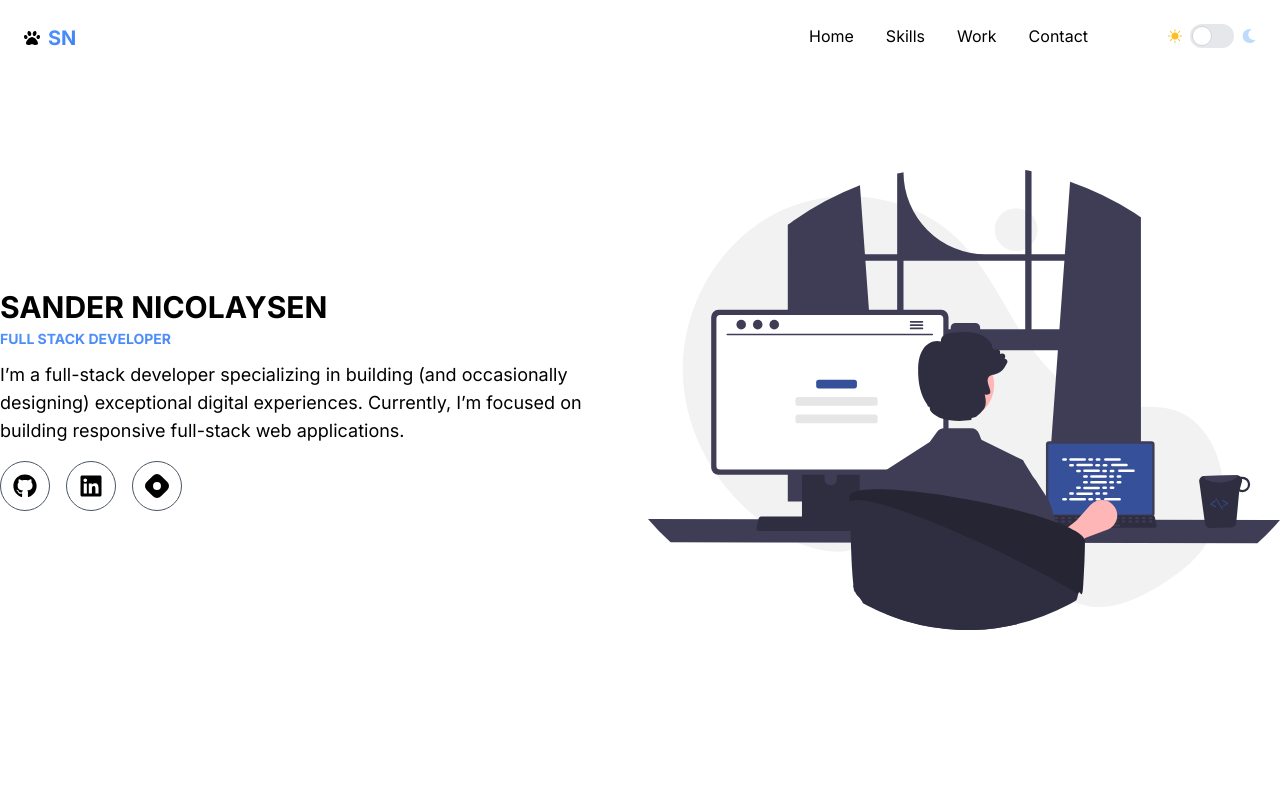
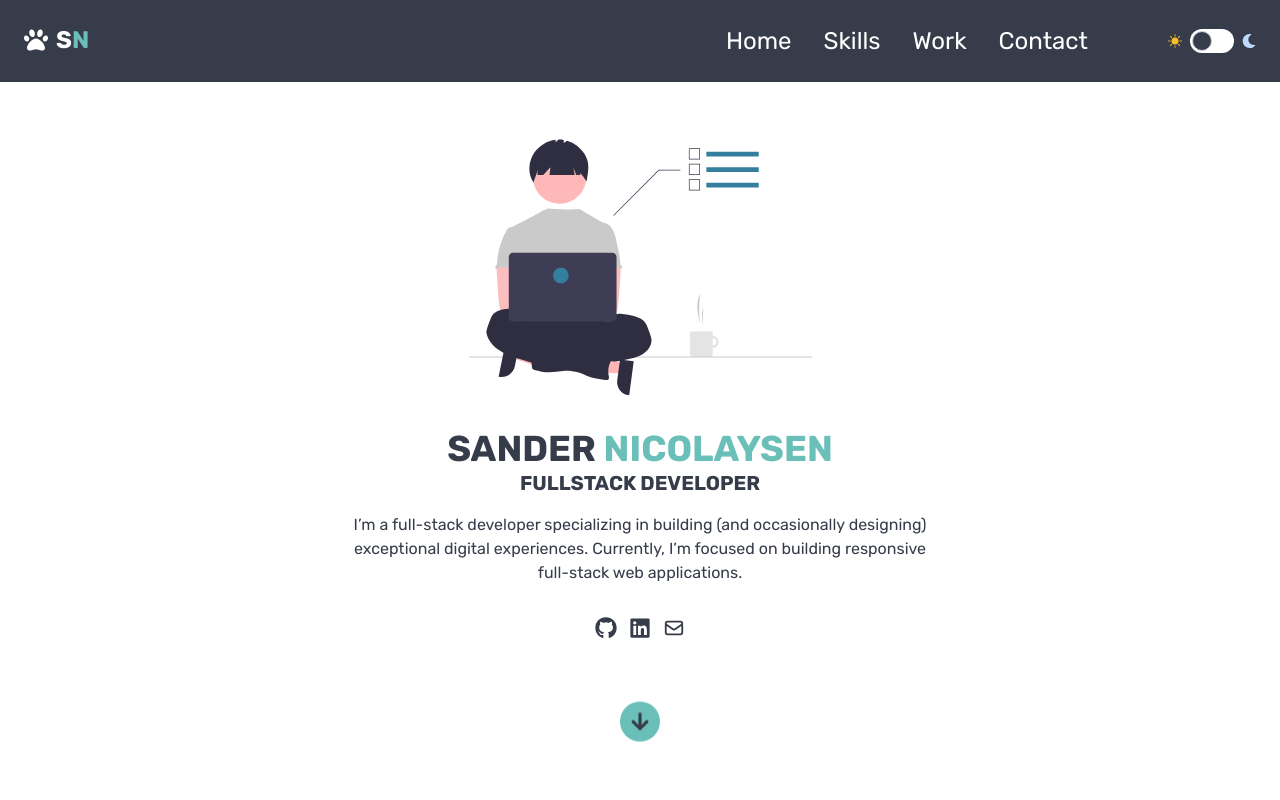
Before and after one commit to SanderNicolaysen/portfolio, a React (Vite) app: page / in a window 1280 px wide. Shown: the top 800 px of the page. Built offline with nearby package versions, Linux system fonts and the light colour scheme.

Commit message:
created basic layout for homepage

```diff
--- a/package.json
+++ b/package.json
@@ -12,7 +12,9 @@
     "react": "^18.2.0",
     "react-dom": "^18.2.0",
     "react-icons": "^4.4.0",
-    "react-scroll": "^1.8.7"
+    "react-scroll": "^1.8.7",
+    "react-tsparticles": "^2.3.1",
+    "tsparticles": "^2.3.1"
   },
   "devDependencies": {
     "@types/react": "^18.0.17",
--- a/src/App.jsx
+++ b/src/App.jsx
@@ -2,15 +2,19 @@ import Home from './components/Home'
 import Contact from './components/Contact'
 import Layout from './components/Layout'
 import Footer from './components/Footer'
+import Particle from './components/Particle'
 
 function App() {
   return (
-    <Layout>
-      <Home />
-      {/* <div className="spacer home-background"></div> */}
-      <Contact />
-      <Footer />
-    </Layout>
+    <>
+      {/* <Particle /> */}
+      <Layout>
+        <Home />
+        {/* <div className="spacer home-background"></div> */}
+        {/* <Contact /> */}
+        <Footer />
+      </Layout>
+    </>
   )
 }
 
--- a/src/components/Footer.jsx
+++ b/src/components/Footer.jsx
@@ -1,7 +1,7 @@
 const Footer = () => {
   return (
-    <footer className="mx-6 my-4">
-      <span className="text-sm text-gray-500">© 2022 Sander Nicolaysen</span>
+    <footer className="mx-6 my-4 text-center">
+      <span className="text-sm text-gray-500">© 2022 Sander Nicolaysen. All Rights Reserved.</span>
     </footer>
   )
 }
--- a/src/components/Home.jsx
+++ b/src/components/Home.jsx
@@ -1,34 +1,33 @@
-import Programmer from '../assets/undraw_programming_re_kg9v.svg'
-import LinkButton from './ui/LinkButton'
 import { FaGithub, FaLinkedin } from 'react-icons/fa'
-import { SiHashnode } from 'react-icons/si'
+import PersonCoding from '../assets/person-coding.svg'
+import { HiOutlineMail } from 'react-icons/hi'
+import ArrowDownButton from './ui/ArrowDownButton'
 
 const Home = () => {
   return (
-    <div className="h-screen relative">
-      <header
-        name="home"
-        className={`grid md:grid-cols-2 gap-4 place-items-center h-full container mx-auto relative z-10`}
-      >
-        <div className="">
-          <h1 className="font-bold uppercase text-3xl">Sander Nicolaysen</h1>
-          <h2 className="font-bold uppercase text-sm text-gradient-blue mt-1">Full Stack Developer</h2>
-          <p className="text-lg mt-3">
-            I’m a full-stack developer specializing in building (and occasionally designing) exceptional digital
-            experiences. Currently, I’m focused on building responsive full-stack web applications.
-          </p>
-          <div className="mt-4 flex gap-4">
-            <LinkButton icon={<FaGithub />} link="https://github.com/SanderNicolaysen" />
-            <LinkButton icon={<FaLinkedin />} link="https://www.linkedin.com/in/sandernicolaysen/" />
-            <LinkButton icon={<SiHashnode />} link="#" />
-          </div>
-        </div>
-        <div className="hidden md:block">
-          <img src={Programmer} alt="person on computer" />
-        </div>
-      </header>
-      {/* <div className="spacer home-background-2 absolute bottom-0"></div> */}
-    </div>
+    <header name="home" className="min-h-screen flex items-center justify-center flex-col container mx-auto">
+      <img className="mb-4 mt-16" src={PersonCoding} alt="SVG icon of person coding" />
+      <h1 className="text-4xl font-bold text-center uppercase">
+        SANDER <span className="text-green-500">NICOLAYSEN</span>
+      </h1>
+      <p className="uppercase font-bold text-xl mb-4">Fullstack Developer</p>
+      <p className="max-w-xl mb-8 text-center">
+        I’m a full-stack developer specializing in building (and occasionally designing) exceptional digital
+        experiences. Currently, I’m focused on building responsive full-stack web applications.
+      </p>
+      <div className="flex gap-3 mb-16">
+        <a className="cursor-pointer" target="_blank" href="https://github.com/SanderNicolaysen">
+          {<FaGithub size={22} />}
+        </a>
+        <a className="cursor-pointer" target="_blank" href="https://www.linkedin.com/in/sandernicolaysen/">
+          {<FaLinkedin size={22} />}
+        </a>
+        <a className="cursor-pointer" target="_blank" href="mailto: nicolaysensander96@gmail.com">
+          {<HiOutlineMail size={22} />}
+        </a>
+      </div>
+      <ArrowDownButton />
+    </header>
   )
 }
 
--- a/src/components/Layout.jsx
+++ b/src/components/Layout.jsx
@@ -2,7 +2,7 @@ import Navbar from './Navbar'
 
 const Layout = ({ children }) => {
   return (
-    <div className="min-h-screen dark:text-gray-300 font-inter dark:bg-dark">
+    <div className="min-h-screen text-darkGray dark:text-gray-300 font-rubik dark:bg-dark">
       <Navbar />
       <div className="">{children}</div>
     </div>
--- a/src/components/Navbar.jsx
+++ b/src/components/Navbar.jsx
@@ -2,32 +2,46 @@ import { Link } from 'react-scroll'
 import ThemeToggle from './ui/ThemeToggle'
 import { FaPaw } from 'react-icons/fa'
 import { useEffect, useState } from 'react'
+import { GiHamburgerMenu } from 'react-icons/gi'
 
 const Navbar = () => {
+  const [isOpen, setIsOpen] = useState(false)
+
   return (
-    <nav className="fixed z-20 w-full flex p-6 justify-between backdrop-blur dark:bg-secondary">
+    <nav className="fixed z-20 w-full flex p-6 justify-between backdrop-blur text-white text-2xl bg-darkGray dark:bg-secondary">
       <Link className="group cursor-pointer flex items-center gap-2" to="home" smooth={true} duration={500}>
         <i className="group-hover:rotate-45 transition-all duration-500 mb-[2px]">{<FaPaw />}</i>
-        <h1 className="font-bold text-xl border-b-2 border-transparent hover:border-blue-400 text-gradient-blue">SN</h1>
+        <h1 className="font-bold sm:text-2xl border-b-2 border-transparent hover:border-green-500">
+          S<span className="text-green-500">N</span>
+        </h1>
       </Link>
-      <ul className="flex">
+      <div className="md:hidden">
+        <GiHamburgerMenu />
+      </div>
+      <ul className="hidden md:flex md:items-center">
         <li>
-          <Link className="hover:border-b-2 hover:border-blue-400" to="home" smooth={true} duration={500}>
+          <Link
+            activeClass="border-b-2 border-green-500"
+            className="hover:border-b-2 hover:border-green-500"
+            to="home"
+            smooth={true}
+            duration={500}
+          >
             Home
           </Link>
         </li>
         <li>
-          <Link className="hover:border-b-2 hover:border-blue-400" to="skills" smooth={true} duration={500}>
+          <Link className="hover:border-b-2 hover:border-green-500" to="skills" smooth={true} duration={500}>
             Skills
           </Link>
         </li>
         <li>
-          <Link className="hover:border-b-2 hover:border-blue-400" to="work" smooth={true} duration={500}>
+          <Link className="hover:border-b-2 hover:border-green-500" to="work" smooth={true} duration={500}>
             Work
           </Link>
         </li>
         <li>
-          <Link className="hover:border-b-2 hover:border-blue-400" to="contact" smooth={true} duration={500}>
+          <Link className="hover:border-b-2 hover:border-green-500" to="contact" smooth={true} duration={500}>
             Contact
           </Link>
         </li>
--- /dev/null
+++ b/src/components/Particle.jsx
@@ -0,0 +1,93 @@
+import Particles from 'react-tsparticles'
+import { loadFull } from 'tsparticles'
+import { useCallback } from 'react'
+
+const Particle = () => {
+  const particlesInit = useCallback(async (engine) => {
+    console.log(engine)
+    // you can initiate the tsParticles instance (engine) here, adding custom shapes or presets
+    // this loads the tsparticles package bundle, it's the easiest method for getting everything ready
+    // starting from v2 you can add only the features you need reducing the bundle size
+    await loadFull(engine)
+  }, [])
+
+  const particlesLoaded = useCallback(async (container) => {
+    await console.log(container)
+  }, [])
+  return (
+    <Particles
+      id="tsparticles"
+      init={particlesInit}
+      loaded={particlesLoaded}
+      options={{
+        fpsLimit: 120,
+        interactivity: {
+          events: {
+            onClick: {
+              enable: true,
+              mode: 'push',
+            },
+            onHover: {
+              enable: false,
+              mode: 'repulse',
+            },
+            resize: false,
+          },
+          modes: {
+            push: {
+              quantity: 4,
+            },
+            repulse: {
+              distance: 200,
+              duration: 0.4,
+            },
+          },
+        },
+        particles: {
+          color: {
+            value: '#363C4A',
+          },
+          links: {
+            color: '#363C4A',
+            distance: 150,
+            enable: true,
+            opacity: 0.5,
+            width: 1,
+          },
+          collisions: {
+            enable: true,
+          },
+          move: {
+            directions: 'none',
+            enable: true,
+            outModes: {
+              default: 'bounce',
+            },
+            random: false,
+            speed: 0.2,
+            straight: false,
+          },
+          number: {
+            density: {
+              enable: true,
+              area: 800,
+            },
+            value: 50,
+          },
+          opacity: {
+            value: 0.2,
+          },
+          shape: {
+            type: 'circle',
+          },
+          size: {
+            value: { min: 1, max: 5 },
+          },
+        },
+        detectRetina: true,
+      }}
+    />
+  )
+}
+
+export default Particle
--- /dev/null
+++ b/src/components/ui/ArrowDownButton.jsx
@@ -0,0 +1,11 @@
+import { FaArrowDown } from 'react-icons/fa'
+
+const ArrowDownButton = () => {
+  return (
+    <div className="p-4 w-10 h-10 bg-green-500 rounded-full flex items-center justify-center animate-bounce cursor-pointer dark:white">
+      <FaArrowDown className="flex-shrink-0" size={20} />
+    </div>
+  )
+}
+
+export default ArrowDownButton
--- a/src/components/ui/ThemeToggle.jsx
+++ b/src/components/ui/ThemeToggle.jsx
@@ -18,7 +18,7 @@ const Toggle = () => {
           id="default-toggle-size"
           className="sr-only peer"
         />
-        <div className="w-11 h-6 bg-gray-200 peer-focus:outline-none dark:peer-focus:ring-orange-800 rounded-full peer dark:bg-gray-700 peer-checked:after:translate-x-full peer-checked:after:border-white after:content-[''] after:absolute after:top-[2px] after:left-[2px] after:bg-white after:border-gray-300 after:border after:rounded-full after:h-5 after:w-5 after:transition-all dark:border-gray-600 peer-checked:bg-orange-600 after:hover:scale-90"></div>
+        <div className="w-11 h-6 bg-white peer-focus:outline-none dark:peer-focus:ring-green-500 rounded-full peer dark:bg-gray-700 peer-checked:after:translate-x-full peer-checked:after:border-white after:content-[''] after:absolute after:top-[2px] after:left-[2px] after:bg-darkGray after:border-gray-300 after:border after:rounded-full after:h-5 after:w-5 after:transition-all dark:border-gray-600 peer-checked:bg-green-500 after:hover:scale-90"></div>
       </label>
       <span className="text-sm font-medium text-gray-900 dark:text-gray-300">{<FaMoon color="#BEDBFE" />}</span>
     </div>
--- a/src/index.css
+++ b/src/index.css
@@ -1,4 +1,4 @@
-@import url('https://fonts.googleapis.com/css2?family=Inter:wght@100;200;300;400;500;600;700;800;900&family=Nunito:ital,wght@0,200;0,300;0,400;0,500;0,600;0,700;0,800;0,900;1,200;1,300;1,400;1,500;1,600;1,700;1,800;1,900&family=Open+Sans:ital,wght@0,300;0,400;0,500;0,600;0,700;0,800;1,300;1,400;1,500;1,600;1,700;1,800&display=swap');
+@import url('https://fonts.googleapis.com/css2?family=Rubik:ital,wght@0,300;0,400;0,500;0,600;0,700;0,800;0,900;1,300;1,400;1,500;1,600;1,700;1,800;1,900&display=swap');
 
 @tailwind base;
 @tailwind components;
--- a/tailwind.config.cjs
+++ b/tailwind.config.cjs
@@ -5,7 +5,7 @@ module.exports = {
   theme: {
     extend: {
       fontFamily: {
-        inter: ['inter', 'serif'],
+        rubik: ['Rubik', 'serif'],
       },
       backgroundImage: {
         borderColor: ['focus-visible', 'first'],
@@ -13,65 +13,18 @@ module.exports = {
       colors: {
         dark: '#181818',
         secondary: '#212121',
-        blue: {
-          50: '#7bbcff',
-          100: '#71b2ff',
-          200: '#67a8ff',
-          300: '#5d9eff',
-          400: '#5394ff',
-          500: '#498afb',
-          600: '#3f80f1',
-          700: '#3576e7',
-          800: '#2b6cdd',
-          900: '#2162d3',
-        },
+        darkGray: '#363C4A',
         green: {
-          50: '#3bf5a4',
-          100: '#31eb9a',
-          200: '#27e190',
-          300: '#1dd786',
-          400: '#13cd7c',
-          500: '#09c372',
-          600: '#00b968',
-          700: '#00af5e',
-          800: '#00a554',
-          900: '#009b4a',
-        },
-        orange: {
-          50: '#ffd7d7',
-          100: '#ffcdcd',
-          200: '#ffc3c3',
-          300: '#ffb9b9',
-          400: '#ffafaf',
-          500: '#fca5a5',
-          600: '#f29b9b',
-          700: '#e89191',
-          800: '#de8787',
-          900: '#d47d7d',
-        },
-        red: {
-          50: '#ff6a92',
-          100: '#ff6088',
-          200: '#ff567e',
-          300: '#ff4c74',
-          400: '#ff426a',
-          500: '#ff3860',
-          600: '#f52e56',
-          700: '#eb244c',
-          800: '#e11a42',
-          900: '#d71038',
-        },
-        purple: {
-          50: '#c398fe',
-          100: '#b98ef4',
-          200: '#af84ea',
-          300: '#a57ae0',
-          400: '#9b70d6',
-          500: '#9166cc',
-          600: '#875cc2',
-          700: '#7d52b8',
-          800: '#7348ae',
-          900: '#693ea4',
+          50: '#9cf1eb',
+          100: '#92e7e1',
+          200: '#88ddd7',
+          300: '#7ed3cd',
+          400: '#74c9c3',
+          500: '#6abfb9',
+          600: '#60b5af',
+          700: '#56aba5',
+          800: '#4ca19b',
+          900: '#429791',
         },
       },
     },
```
Also changed, not shown: src/assets/person-coding.svg (added), 1 other file (tests, documents, lock files or other folders).
